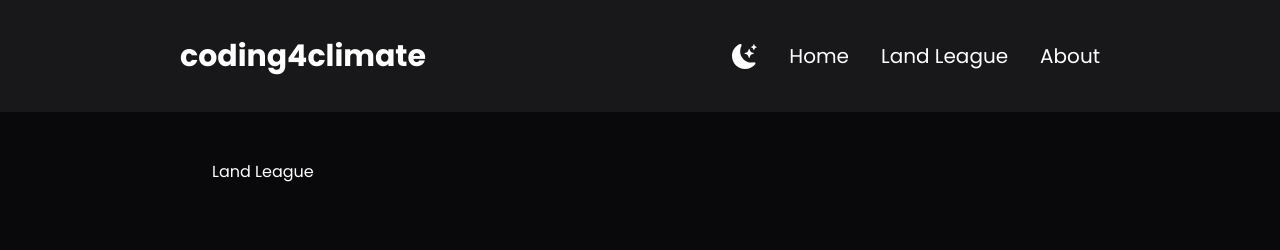
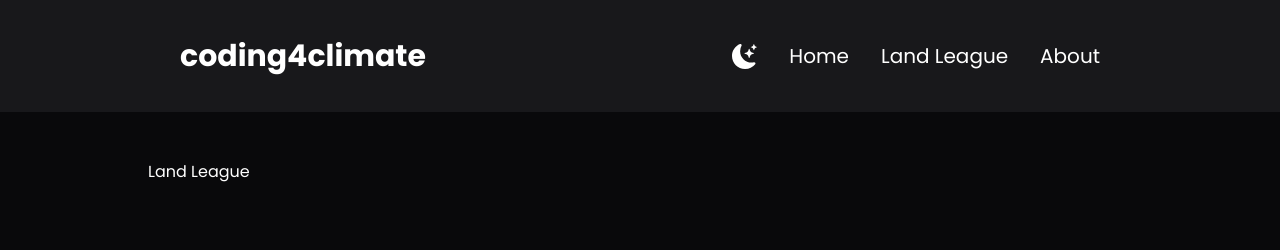
Before and after one commit to linux-07/coding4climate, a Next.js app: page /landleague in a window 1280 px wide. Shown: the top 250 px of the page. Built offline with nearby package versions, Linux system fonts and the light colour scheme.

Commit message:
Max width changed

```diff
--- a/src/app/about/page.js
+++ b/src/app/about/page.js
@@ -2,7 +2,7 @@
 export default function About() {
 
   return (
-    <main className='md:max-w-[70vw] mx-auto'>
+    <main className='md:max-w-[80vw] mx-auto'>
       <div className=' my-12 mx-5'>
         About Page
       </div>
--- a/src/app/landleague/page.js
+++ b/src/app/landleague/page.js
@@ -2,7 +2,7 @@ import Link from "next/link";
 
 const ProblemsAndSolutions = () => {
   return (
-    <main className='md:max-w-[70vw] mx-auto'>
+    <main className='md:max-w-[80vw] mx-auto'>
       <div className=' my-12 mx-5'>
         Land League
       </div>
```
